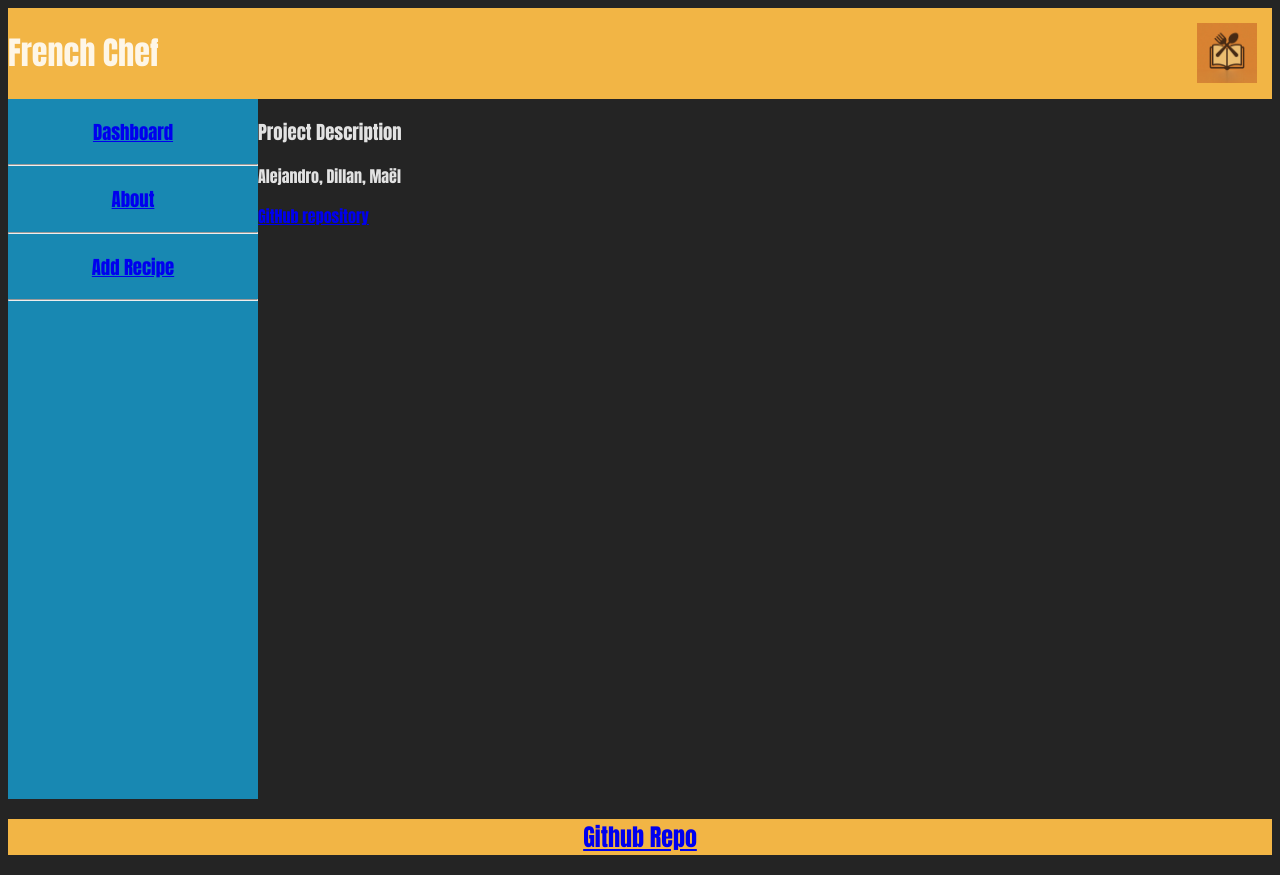
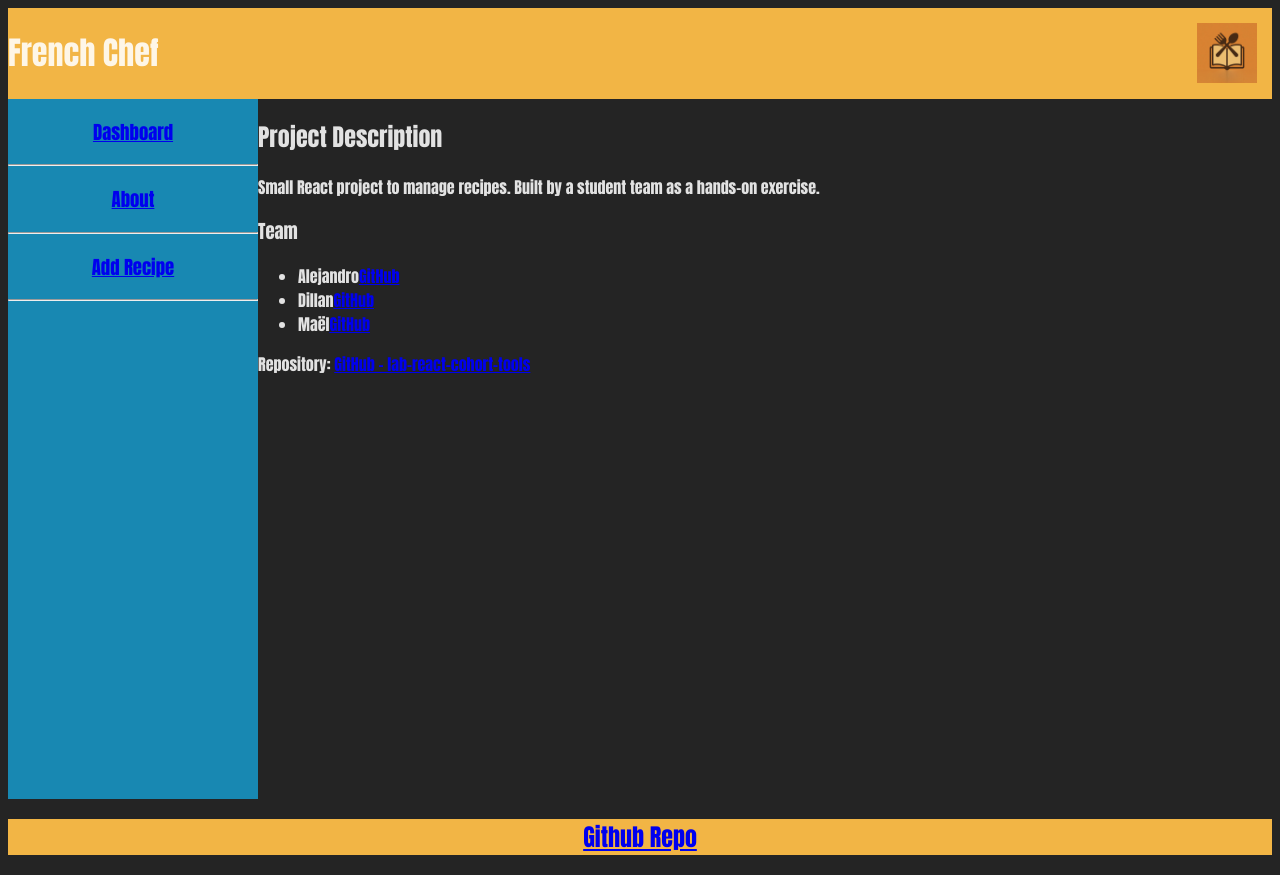
Before and after one commit to MaelOE/lab-recipe-book, a React (Vite) app in the folder recipe-book/: page /about in a window 1280 px wide. Built offline with nearby package versions, Linux system fonts and the light colour scheme.

Commit message:
final version

```diff
--- a/recipe-book/src/Pages/AboutPage.jsx
+++ b/recipe-book/src/Pages/AboutPage.jsx
@@ -7,19 +7,68 @@ function AboutPage() {
   return (
     <>
       <Navbar />
+
       <div id="mainSection">
         <Sidebar />
-        <div>
-          <h3>Project Description</h3>
-          <p>Alejandro, Dillan, Maël</p>
-          <a href="https://github.com/MaelOE/lab-react-cohort-tools?tab=readme-ov-file">
-            {" "}
-            GitHub repository
-          </a>
-        </div>
+
+        <main className="about-container">
+          <section className="about-card">
+            <h2>Project Description</h2>
+            <p>
+              Small React project to manage recipes. Built by a student team as
+              a hands-on exercise.
+            </p>
+
+            <h3>Team</h3>
+            <ul className="team-list">
+              <li>
+                <span>Alejandro</span>
+                <a
+                  href="https://github.com/..."
+                  target="_blank"
+                  rel="noreferrer"
+                >
+                  GitHub
+                </a>
+              </li>
+              <li>
+                <span>Dillan</span>
+                <a
+                  href="https://github.com/..."
+                  target="_blank"
+                  rel="noreferrer"
+                >
+                  GitHub
+                </a>
+              </li>
+              <li>
+                <span>Maël</span>
+                <a
+                  href="https://github.com/MaelOE"
+                  target="_blank"
+                  rel="noreferrer"
+                >
+                  GitHub
+                </a>
+              </li>
+            </ul>
+
+            <p className="repo-line">
+              Repository:{" "}
+              <a
+                href="https://github.com/MaelOE/lab-react-cohort-tools?tab=readme-ov-file"
+                target="_blank"
+                rel="noreferrer"
+              >
+                GitHub – lab-react-cohort-tools
+              </a>
+            </p>
+          </section>
+        </main>
       </div>
       <Footer />
     </>
   );
 }
+
 export default AboutPage;
```
